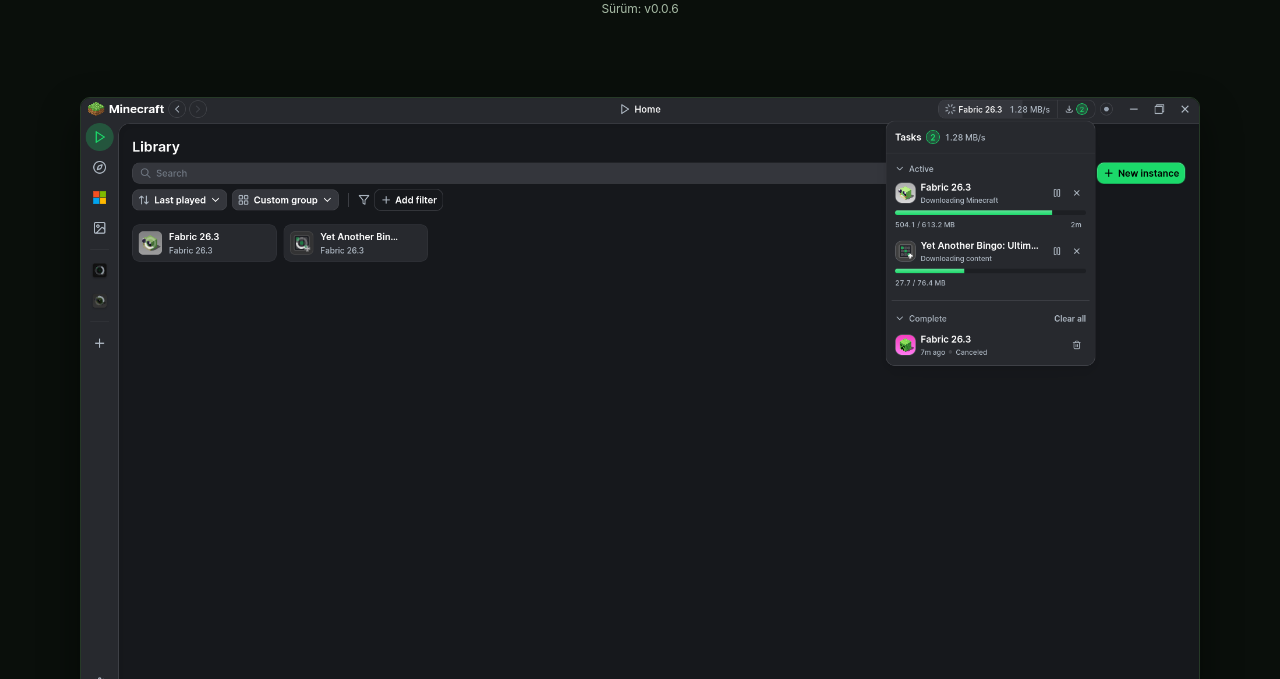
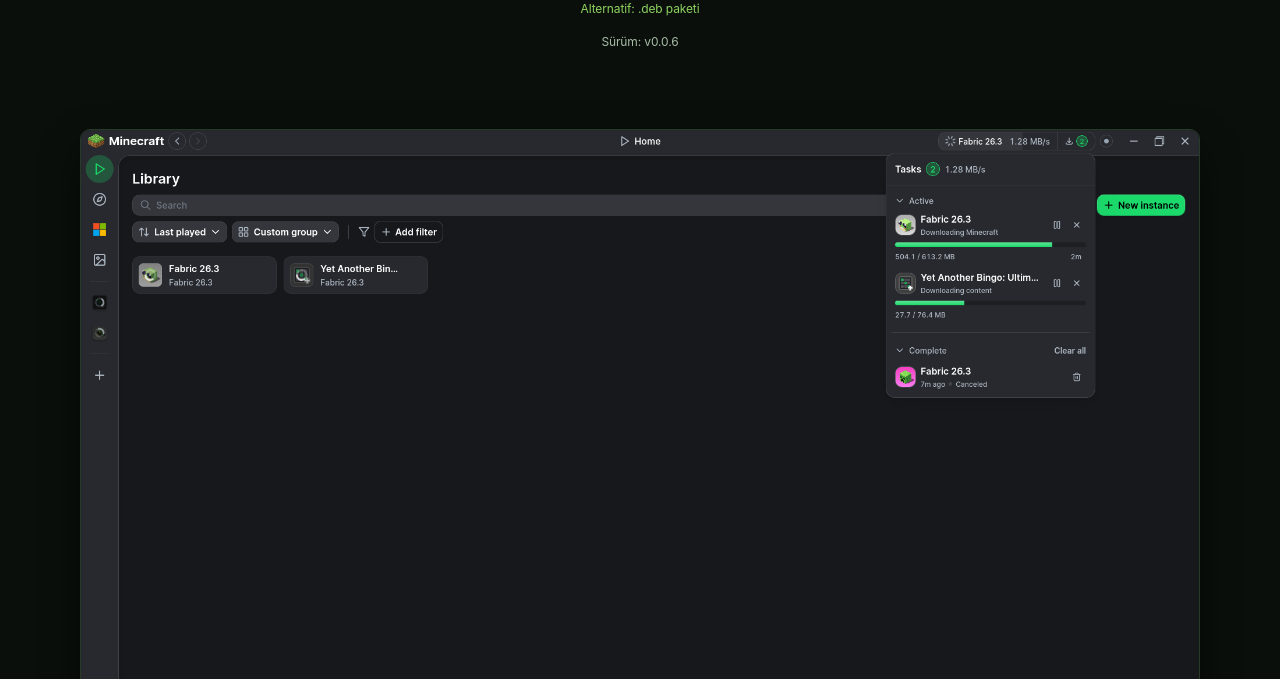
Before and after one commit to Panda-Minecraft-Launcher/index.html, a plain HTML site: page index.html in a window 1280 px wide. Shown: the part 421-1100 px from the top of the page. Drawn offline with Linux system fonts and the light colour scheme.

Commit message:
Add Linux .deb alternative download link

```diff
--- a/index.html
+++ b/index.html
@@ -50,6 +50,7 @@
             <img src="linux.svg" alt="" width="18" height="18"> <span data-i18n="downloadLinux">Linux için indir</span>
           </a>
         </div>
+        <p class="caption"><a href="https://github.com/Panda-Minecraft-Launcher/code/releases/download/v0.0.6/Panda.Minecraft.Launcher_0.0.6_amd64.deb" data-i18n="downloadLinuxDeb">Alternatif: .deb paketi</a></p>
         <p class="caption caption-muted" data-i18n="latestRelease">Sürüm: v0.0.6</p>
       </div>
       <img class="hero-shot" src="library.png" width="1920" height="1080" alt="Panda Minecraft Launcher kütüphane ekranı" data-i18n="altLibrary" data-i18n-as="alt">
@@ -177,6 +178,7 @@
         heroTitle: "Download Panda Minecraft Launcher",
         heroLead: "Manage your mods and instances in one place. Free, open-source, ad-free.",
         downloadWindows: "Download for Windows", downloadLinux: "Download for Linux",
+        downloadLinuxDeb: "Alternative: .deb package",
         latestRelease: "Version: v0.0.6",
         altLibrary: "Panda Minecraft Launcher library screen",
         altInstance: "Panda Minecraft Launcher profile screen",
```
